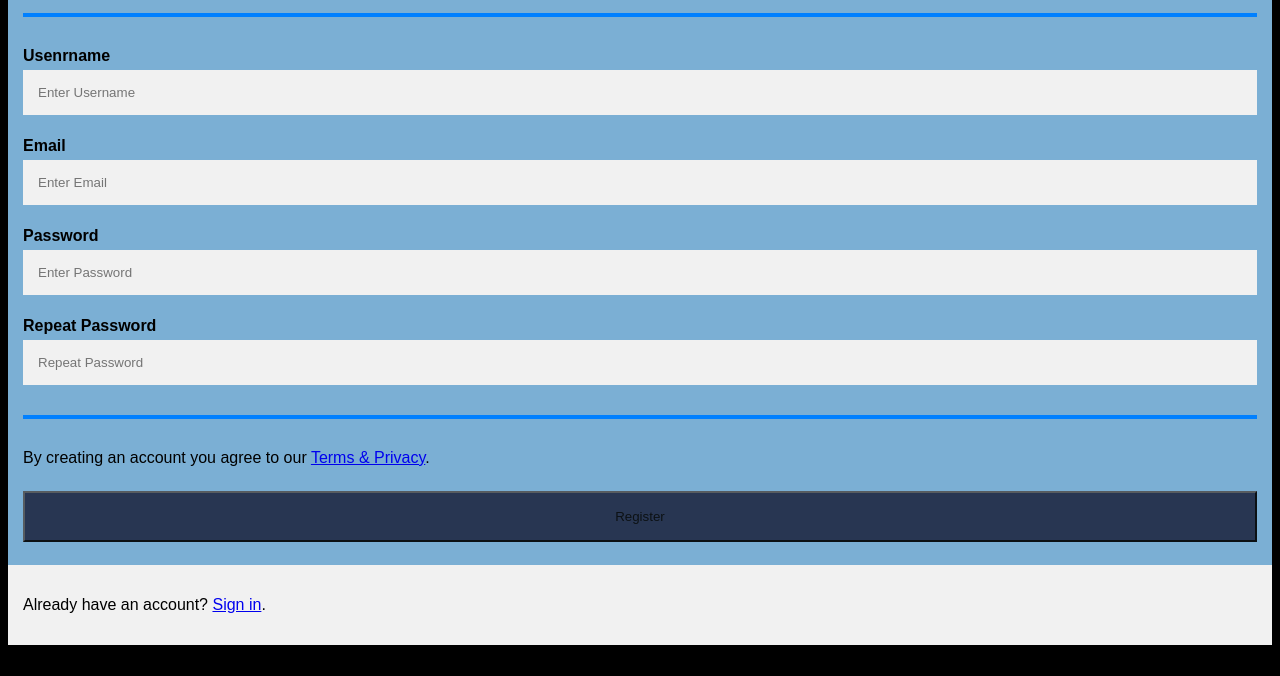
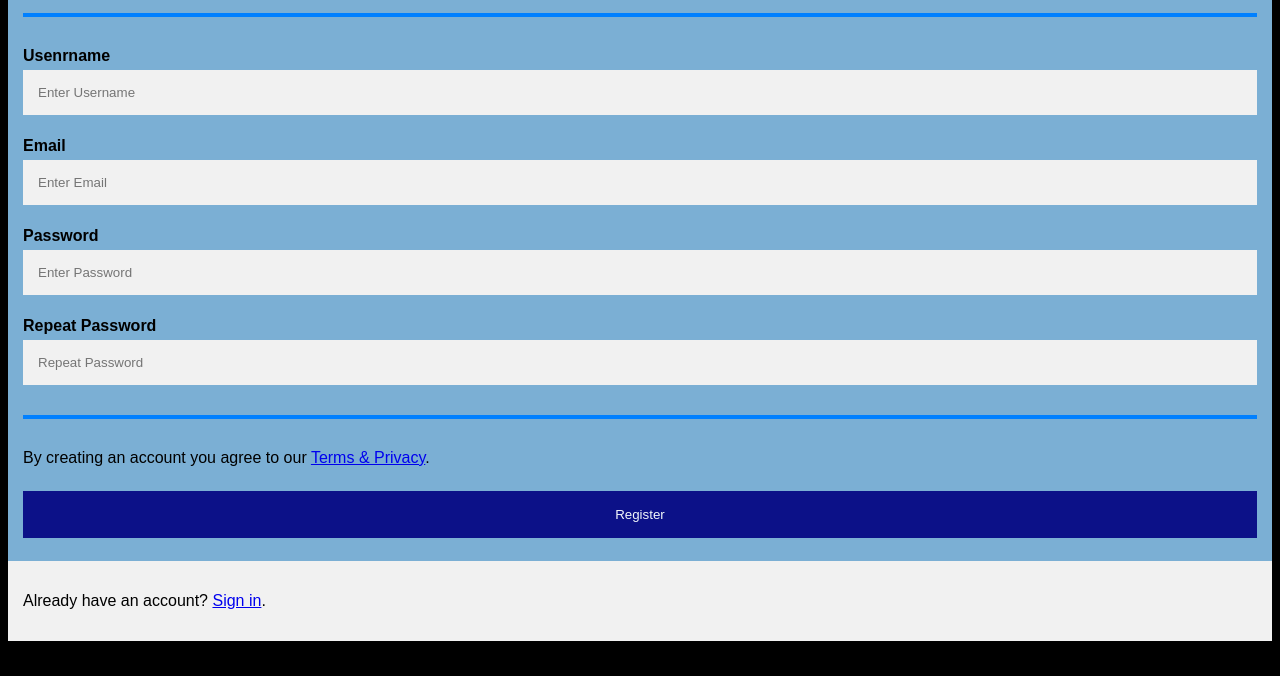
Before and after one commit to comp426-2022-spring/e01-William-0320, a plain HTML site: page public/index.html in a window 1280 px wide. Shown: the part 124-800 px from the top of the page. Drawn offline with Linux system fonts and the light colour scheme.

Commit message:
Slight changes

```diff
--- a/public/style.css
+++ b/public/style.css
@@ -49,13 +49,13 @@ hr {
 .registerbtn
 {
   /* 17. Set the background color to navy using the hex color */
-  background-color: #202A44;
+  background-color: #000080;
   /* 18. Set the text color to white using the hex color */
-
+  color: white;
   padding: 16px 20px;
   margin: 8px 0;
   /* 19. Set it to have no border */
-
+  border: none;
   cursor: pointer;
   width: 100%;
   opacity: 0.9;
```
